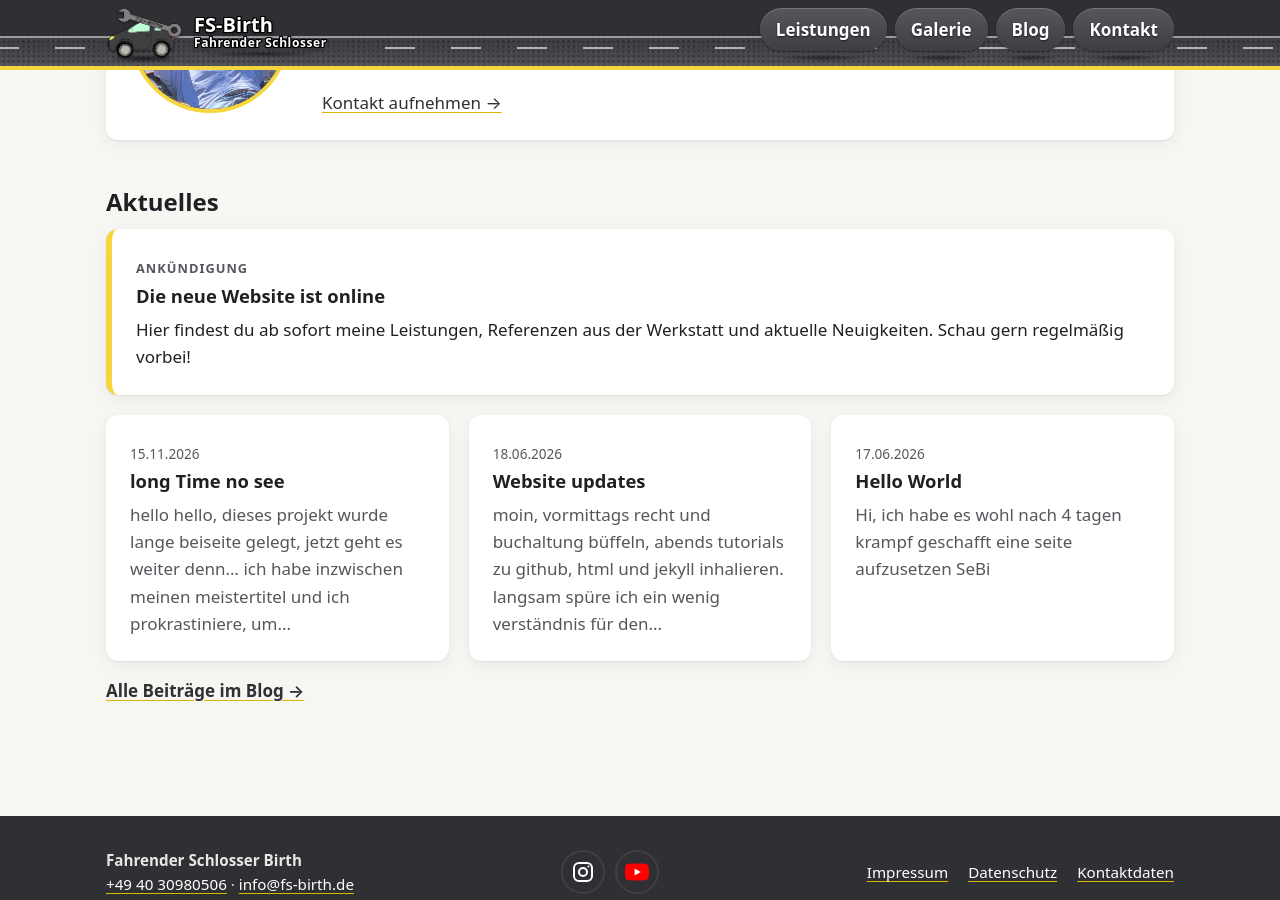
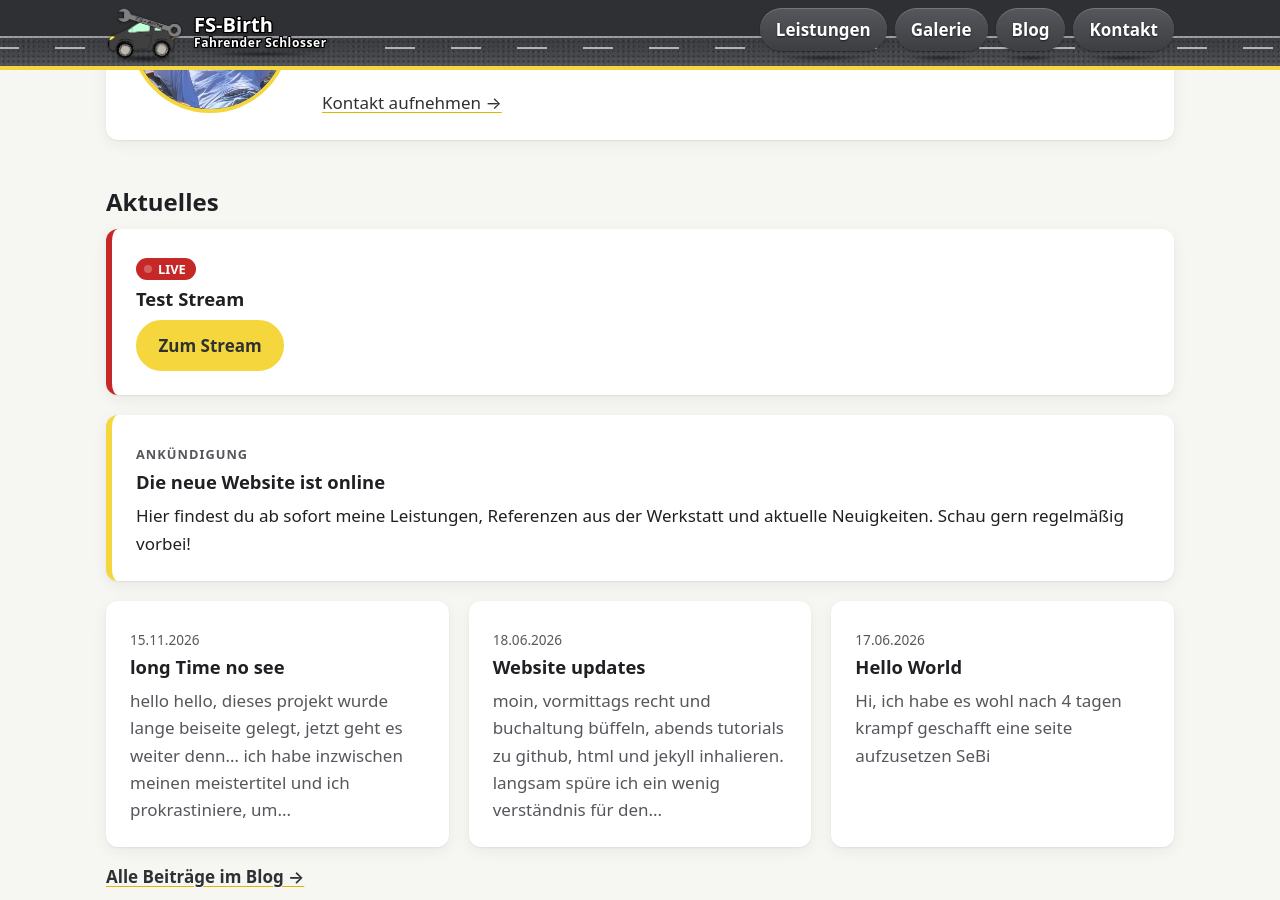
Before and after one commit to FS-Birth/fs-birth.de, a Jekyll site: the page built from index.html, in a window 1280 px wide and 900 px high, scrolled down 869 px. Built offline with Jekyll 4.4.1, drawn with Linux system fonts in a browser that asks for light colours.

Commit message:
Aktuelles: Live-Hinweis eingeschaltet (Test Stream)
Co-Authored-By: Claude Opus 5.5 <noreply@anthropic.com>

```diff
--- a/_data/aktuell.yml
+++ b/_data/aktuell.yml
@@ -1,9 +1,9 @@
 # Startseite: Live-Stream / Ankündigung
 # live: true  -> roter "LIVE"-Hinweis + Button zum Stream (ganz oben)
 # Ankündigung steht immer darunter (Titel leer lassen = Box ausblenden)
-live: false
-live_titel: "Jetzt live aus der Werkstatt"
-live_url: "https://www.youtube.com/@FSBirth"
+live: true
+live_titel: "Test Stream"
+live_url: "https://youtube.com/live/KU9ILEntUbk?feature=share"
 
 ankuendigung_titel: "Die neue Website ist online"
 ankuendigung_text: >-
```
